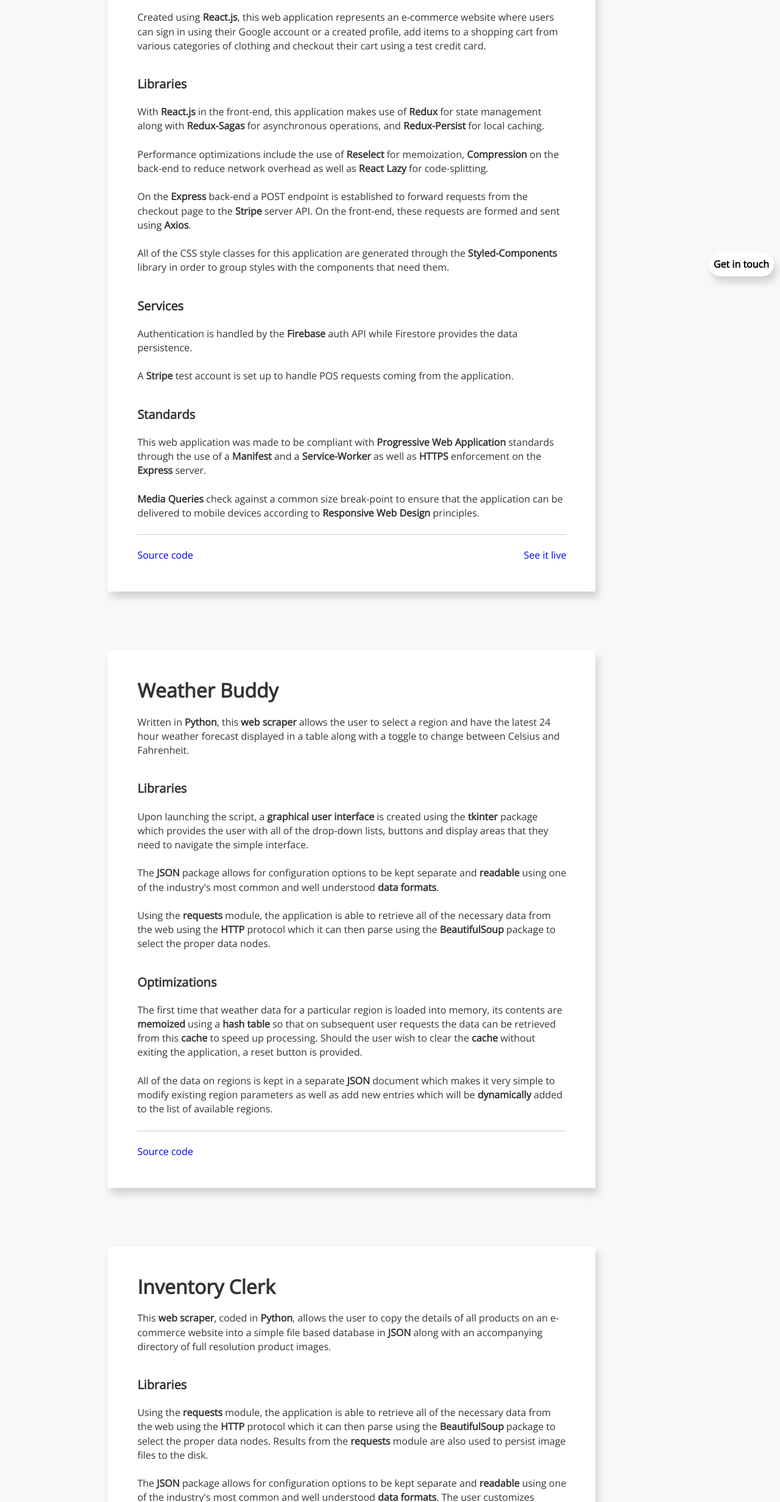
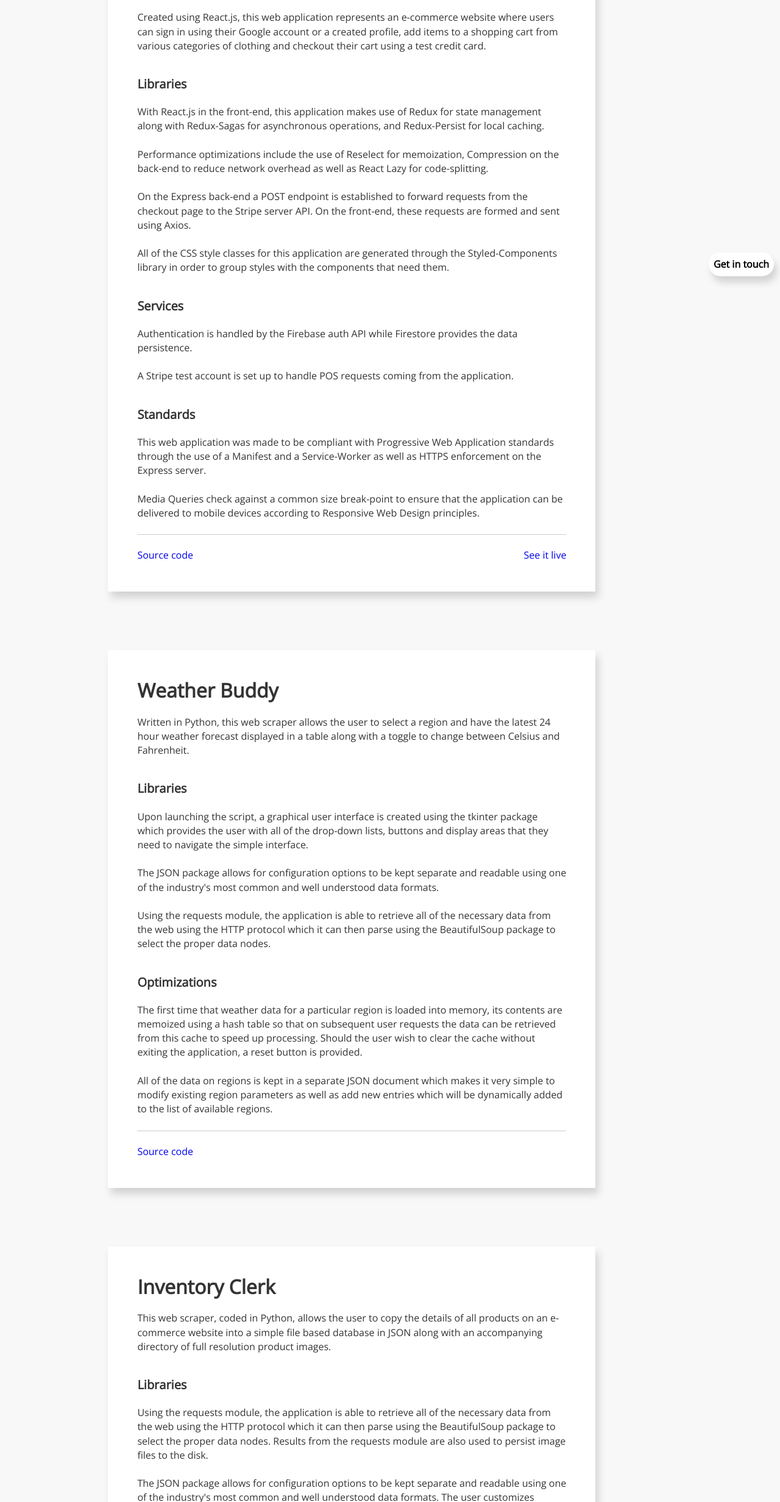
Before and after one commit to gif007/gif007.github.io, a Gatsby site: page / in a window 1280 px wide. Shown: the part 337-2800 px from the top of the page at 61% size. Built offline with nearby package versions, Linux system fonts and the light colour scheme; Gatsby itself is replaced by a stand-in of ours.

Commit message:
got rid of bold text formatting on excerpt text

```diff
--- a/src/markdown-pages/crwn-clothing.md
+++ b/src/markdown-pages/crwn-clothing.md
@@ -5,23 +5,23 @@
 codeURL: "https://github.com/gif007/crwn-clothing"
 liveURL: "https://crwn-clothing-ns.herokuapp.com/"
 ---
-Created using **React.js**, this web application represents an e-commerce website where users can sign in using their Google account or a created profile, add items to a shopping cart from various categories of clothing and checkout their cart using a test credit card.
+Created using React.js, this web application represents an e-commerce website where users can sign in using their Google account or a created profile, add items to a shopping cart from various categories of clothing and checkout their cart using a test credit card.
 
 #### Libraries
-With **React.js** in the front-end, this application makes use of **Redux** for state management along with **Redux-Sagas** for asynchronous operations, and **Redux-Persist** for local caching.
+With React.js in the front-end, this application makes use of Redux for state management along with Redux-Sagas for asynchronous operations, and Redux-Persist for local caching.
 
-Performance optimizations include the use of **Reselect** for memoization, **Compression** on the back-end to reduce network overhead as well as **React Lazy** for code-splitting.
+Performance optimizations include the use of Reselect for memoization, Compression on the back-end to reduce network overhead as well as React Lazy for code-splitting.
 
-On the **Express** back-end a POST endpoint is established to forward requests from the checkout page to the **Stripe** server API.  On the front-end, these requests are formed and sent using **Axios**.
+On the Express back-end a POST endpoint is established to forward requests from the checkout page to the Stripe server API.  On the front-end, these requests are formed and sent using Axios.
 
-All of the CSS style classes for this application are generated through the **Styled-Components** library in order to group styles with the components that need them.
+All of the CSS style classes for this application are generated through the Styled-Components library in order to group styles with the components that need them.
 
 #### Services
-Authentication is handled by the **Firebase** auth API while Firestore provides the data persistence.
+Authentication is handled by the Firebase auth API while Firestore provides the data persistence.
 
-A **Stripe** test account is set up to handle POS requests coming from the application.
+A Stripe test account is set up to handle POS requests coming from the application.
 
 #### Standards
-This web application was made to be compliant with **Progressive Web Application** standards through the use of a **Manifest** and a **Service-Worker** as well as **HTTPS** enforcement on the **Express** server.
+This web application was made to be compliant with Progressive Web Application standards through the use of a Manifest and a Service-Worker as well as HTTPS enforcement on the Express server.
 
-**Media Queries** check against a common size break-point to ensure that the application can be delivered to mobile devices according to **Responsive Web Design** principles.
+Media Queries check against a common size break-point to ensure that the application can be delivered to mobile devices according to Responsive Web Design principles.
--- a/src/markdown-pages/library.md
+++ b/src/markdown-pages/library.md
@@ -5,9 +5,9 @@
 codeURL: "https://github.com/gif007/locallibrary"
 liveURL: ""
 ---
-Built using the **Django** framework, this website hosts a virtual library where users can use the site's **web API** to view information about books and authors as well as a list of their own currently borrowed books.  Library staff can view all users' borrowed books and renew borrowed status if needed.
+Built using the Django framework, this website hosts a virtual library where users can use the site's web API to view information about books and authors as well as a list of their own currently borrowed books.  Library staff can view all users' borrowed books and renew borrowed status if needed.
 
-Using **Django's** built-in authentication and form validation tools, users sign in using personal accounts which may or may not be authorized to access librarian-only parts of the website.  The **UI/UX** is further optimized using **sass** and best practices.
+Using Django's built-in authentication and form validation tools, users sign in using personal accounts which may or may not be authorized to access librarian-only parts of the website.  The UI/UX is further optimized using sass and best practices.
 
 
-The **Django-Rest-API** provides all of the functionality needed to offer **API** endpoints where users can programmatically access book and author data in a variety of common **data formats** including the popular **JSON**.  The interface is also browsable, containing **hyperlinked** relationships between models at the **serializer** level.
+The Django-Rest-API provides all of the functionality needed to offer API endpoints where users can programmatically access book and author data in a variety of common data formats including the popular JSON.  The interface is also browsable, containing hyperlinked relationships between models at the serializer level.
--- a/src/markdown-pages/pms.md
+++ b/src/markdown-pages/pms.md
@@ -5,8 +5,8 @@
 codeURL: "https://github.com/gif007/projectmanager"
 liveURL: ""
 ---
-This web application, written entirely in **PHP**, represents project management software that allows users to create, view and modify their own individual projects while also being able to search for and view all projects that are persisted to the **database** by other users.
+This web application, written entirely in PHP, represents project management software that allows users to create, view and modify their own individual projects while also being able to search for and view all projects that are persisted to the database by other users.
 
-Backed by **MariaDB**, an **open source** fork of **MySQL**, the application uses the language's built-in **PDO** object to **dynamically** build **SQL statements** and execute them safely with **data sanitization and validation** techniques that are also built in to the core language.  Protected against **SQL injection**, the application ensures **data integrity** to the users project information.
+Backed by MariaDB, an open source fork of MySQL, the application uses the language's built-in PDO object to dynamically build SQL statements and execute them safely with data sanitization and validation techniques that are also built in to the core language.  Protected against SQL injection, the application ensures data integrity to the users project information.
 
-This project also uses **password hashing** in its custom authentication and authorization code and **sass** to build the **UI/UX**.
+This project also uses password hashing in its custom authentication and authorization code and sass to build the UI/UX.
--- a/src/markdown-pages/shopify-scraper.md
+++ b/src/markdown-pages/shopify-scraper.md
@@ -5,16 +5,16 @@
 codeURL: "https://github.com/gif007/store-scraper"
 liveURL: ""
 ---
-This **web scraper**, coded in **Python**, allows the user to copy the details of all products on an e-commerce website into a simple file based database in **JSON** along with an accompanying directory of full resolution product images.
+This web scraper, coded in Python, allows the user to copy the details of all products on an e-commerce website into a simple file based database in JSON along with an accompanying directory of full resolution product images.
 
 #### Libraries
 
-Using the **requests** module, the application is able to retrieve all of the necessary data from the web using the **HTTP** protocol which it can then parse using the **BeautifulSoup** package to select the proper data nodes.  Results from the **requests** module are also used to persist image files to the disk.
+Using the requests module, the application is able to retrieve all of the necessary data from the web using the HTTP protocol which it can then parse using the BeautifulSoup package to select the proper data nodes.  Results from the requests module are also used to persist image files to the disk.
 
-The **JSON** package allows for configuration options to be kept separate and **readable** using one of the industry's most common and well understood **data formats**.  The user customizes configuration parameters as well as views their results in the same easy to read format.
+The JSON package allows for configuration options to be kept separate and readable using one of the industry's most common and well understood data formats.  The user customizes configuration parameters as well as views their results in the same easy to read format.
 
 #### Optimizations
 
-The **JSON** format allows for each product item on the website to have its details represented by **key-value pairs** which are grouped together by product name.  **Traversal** of this array of objects allows the user to then convert the data structure into any other format, including **SQL and NoSQL databases** to further persist their collection of product details.
+The JSON format allows for each product item on the website to have its details represented by key-value pairs which are grouped together by product name.  Traversal of this array of objects allows the user to then convert the data structure into any other format, including SQL and NoSQL databases to further persist their collection of product details.
 
-By use of **Python's** built-in **statistics** module an additional function has been included in the application which can calculate the mean cost of a product, providing an example of how the application could be extended.
+By use of Python's built-in statistics module an additional function has been included in the application which can calculate the mean cost of a product, providing an example of how the application could be extended.
--- a/src/markdown-pages/weather-gui.md
+++ b/src/markdown-pages/weather-gui.md
@@ -5,18 +5,18 @@
 codeURL: "https://github.com/gif007/py-weather-app"
 liveURL: ""
 ---
-Written in **Python**, this **web scraper** allows the user to select a region and have the latest 24 hour weather forecast displayed in a table along with a toggle to change between Celsius and Fahrenheit.
+Written in Python, this web scraper allows the user to select a region and have the latest 24 hour weather forecast displayed in a table along with a toggle to change between Celsius and Fahrenheit.
 
 #### Libraries
 
-Upon launching the script, a **graphical user interface** is created using the **tkinter** package which provides the user with all of the drop-down lists, buttons and display areas that they need to navigate the simple interface.
+Upon launching the script, a graphical user interface is created using the tkinter package which provides the user with all of the drop-down lists, buttons and display areas that they need to navigate the simple interface.
 
-The **JSON** package allows for configuration options to be kept separate and **readable** using one of the industry's most common and well understood **data formats**.
+The JSON package allows for configuration options to be kept separate and readable using one of the industry's most common and well understood data formats.
 
-Using the **requests** module, the application is able to retrieve all of the necessary data from the web using the **HTTP** protocol which it can then parse using the **BeautifulSoup** package to select the proper data nodes.
+Using the requests module, the application is able to retrieve all of the necessary data from the web using the HTTP protocol which it can then parse using the BeautifulSoup package to select the proper data nodes.
 
 #### Optimizations
 
-The first time that weather data for a particular region is loaded into memory, its contents are **memoized** using a **hash table** so that on subsequent user requests the data can be retrieved from this **cache** to speed up processing.  Should the user wish to clear the **cache** without exiting the application, a reset button is provided.
+The first time that weather data for a particular region is loaded into memory, its contents are memoized using a hash table so that on subsequent user requests the data can be retrieved from this cache to speed up processing.  Should the user wish to clear the cache without exiting the application, a reset button is provided.
 
-All of the data on regions is kept in a separate **JSON** document which makes it very simple to modify existing region parameters as well as add new entries which will be **dynamically** added to the list of available regions.
+All of the data on regions is kept in a separate JSON document which makes it very simple to modify existing region parameters as well as add new entries which will be dynamically added to the list of available regions.
```
